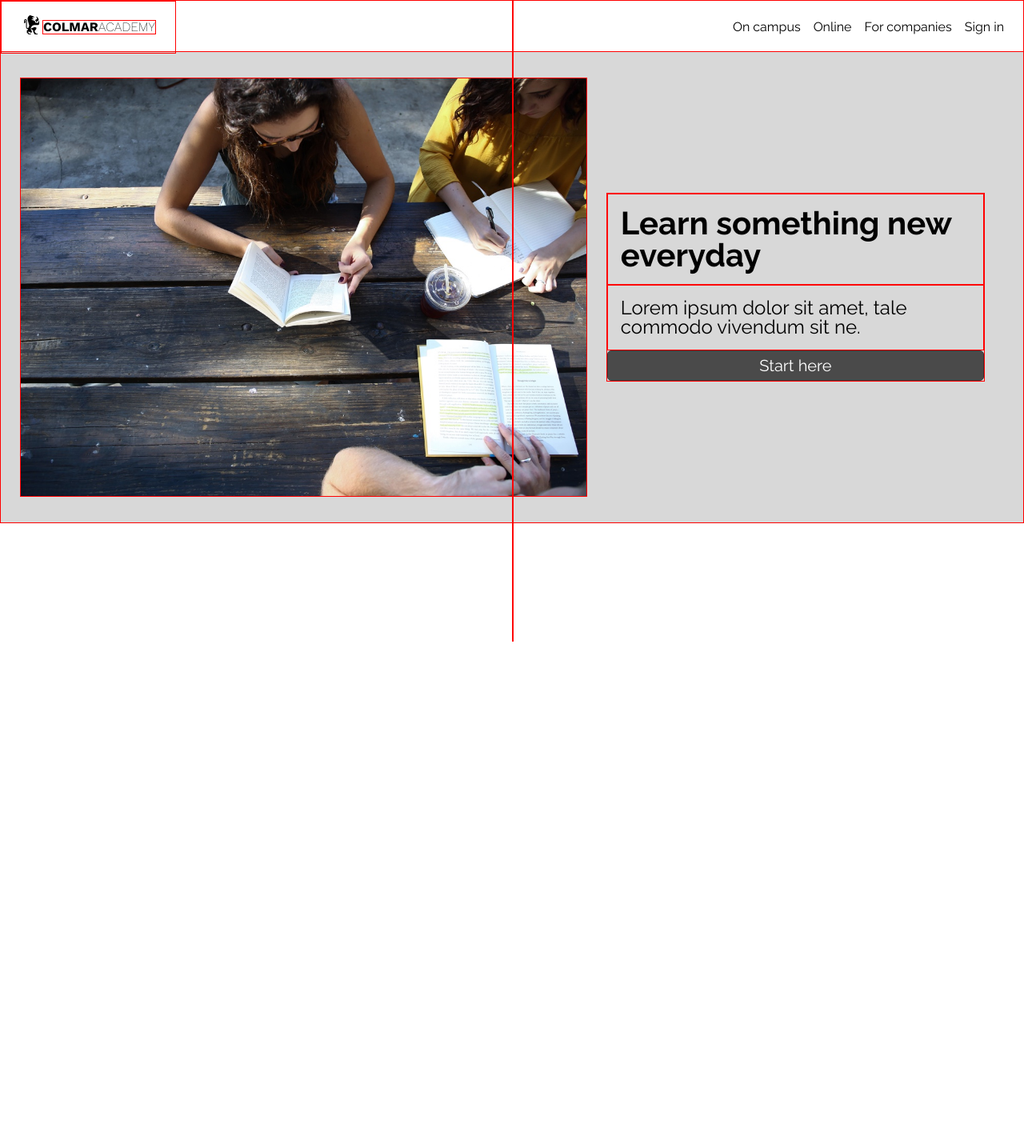
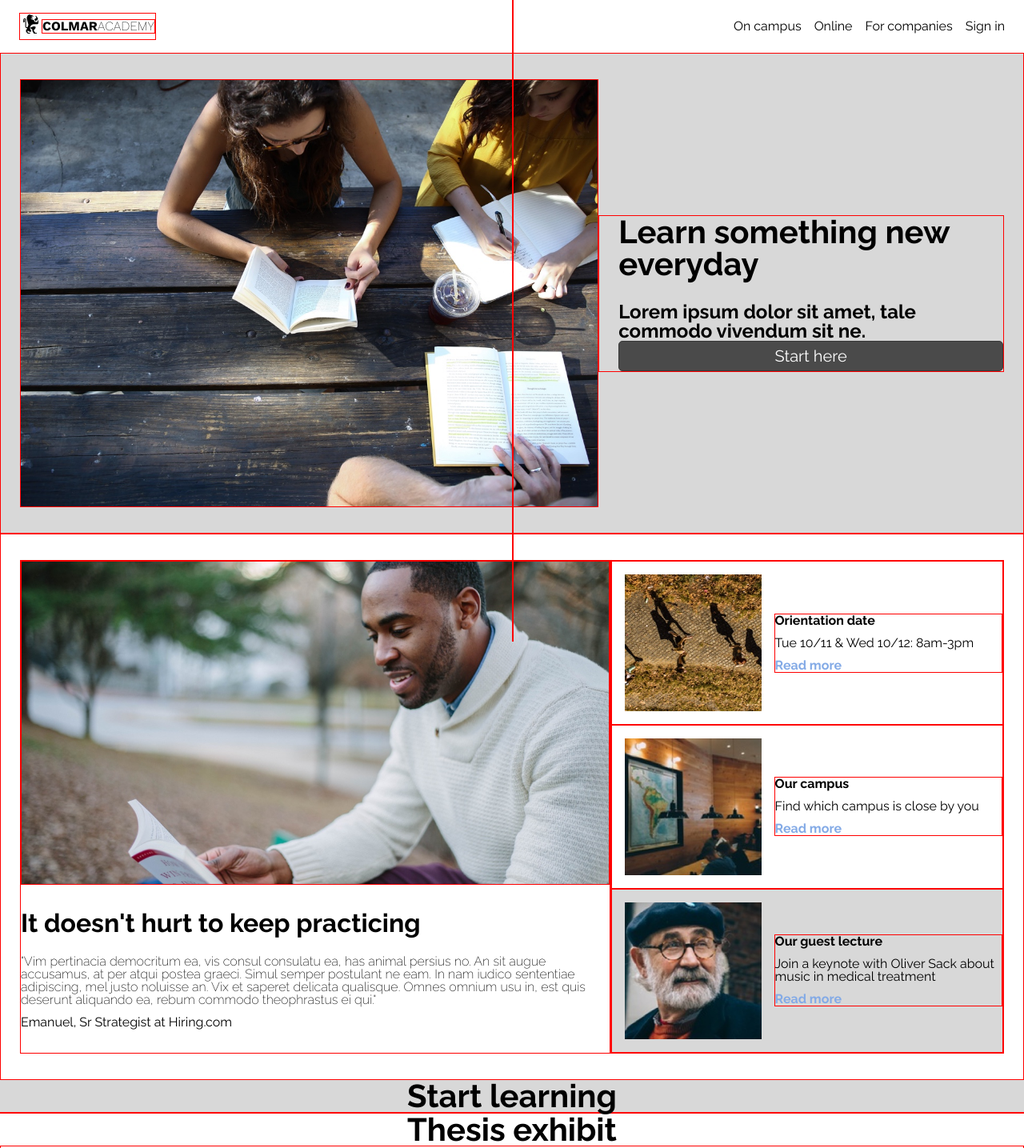
Before and after one commit to jcrumrine/capstone_colmar, a plain HTML site: page index.html in a window 1280 px wide. Shown: the top 1435 px of the page at 80% size. Before the commit the page ends 800 px from the top, so only its background shows below. Drawn offline with nearby package versions, Linux system fonts and the light colour scheme.

Commit message:
Fixed CSS organization and finshed desktop Thesis section.

```diff
--- a/index.html
+++ b/index.html
@@ -18,12 +18,11 @@
   </div>
   <!-- Header -->
   <header>
-    <div class="content">
     <div class="desktop logo">
       <a href="index.html"><img src="resources/images/ic-logo.svg" alt="Colmar Academy logo"></a>
       <div class="logo_text">
-          <h1 class="first">Colmar</h1>
-          <h1 class="last">Academy</h1>
+        <h4>Colmar</h4>
+        <h6>Academy</h6>
       </div>
     </div>
     <nav class="desktop">
@@ -42,22 +41,123 @@
         <li><a href="#"><img src="resources/images/ic-login.svg" alt="person"></a></li>
       </ul>
     </nav>
-    </div>
   </header>
 
   <!-- Banner -->
-  <div class="banner">
-    <div class="image_container">
+  <div class="content_container banner highlight">
+    <div class="image_container left_content">
       <img src="resources/images/banner.jpg" alt="Students studying">
     </div>
 
-    <div class="content">
-<div>      <h1>Learn something new everyday</h1> </div>
-      <div><h3>Lorem ipsum dolor sit amet, tale commodo vivendum sit ne.</h3> </div>
+    <div class="right_content">
+      <h1>Learn something new everyday</h1>
+      <h3>Lorem ipsum dolor sit amet, tale commodo vivendum sit ne.</h3>
       <div class="button">
         Start here
       </div>
     </div>
   </div>
+
+  <!-- Information -->
+  <div class="information content_container">
+    <div class="left_content">
+      <div class="image_container">
+        <img src="resources/images/information-main.jpg" alt="Man reading." />
+      </div>
+      <h2>It doesn't hurt to keep practicing</h2>
+      <h6>
+        "Vim pertinacia democritum ea, vis consul consulatu ea, has animal persius
+        no. An sit augue accusamus, at per atqui postea graeci. Simul semper postulant
+        ne eam. In nam iudico sententiae adipiscing, mel justo noluisse an.
+        Vix et saperet delicata qualisque. Omnes omnium usu in, est quis deserunt
+        aliquando ea, rebum commodo theophrastus ei qui."
+      </h6>
+      <h5>Emanuel, Sr Strategist at Hiring.com</h5>
+    </div>
+
+    <div class="right_content">
+      <div class="article">
+        <img class="article_img" src="resources/images/information-orientation.jpg"
+        alt="People walking on a path">
+        <div class="article_text">
+          <h4>Orientation date</h4>
+          <h5>Tue 10/11 & Wed 10/12: 8am-3pm</h5>
+          <h5 class="read_more">Read more</h5>
+        </div>
+      </div>
+
+      <div class="article">
+        <img class="article_img" src="resources/images/information-campus.jpg"
+        alt="Image of an conference room.">
+        <div class="article_text">
+          <h4>Our campus</h4>
+          <h5>Find which campus is close by you</h5>
+          <h5 class="read_more">Read more</h5>
+        </div>
+      </div>
+
+      <div class="article highlight">
+        <img class="article_img" src="resources/images/information-guest-lecture.jpg"
+        alt="Image of Keynote speaker, Oliver Sack.">
+        <div class="article_text">
+          <h4>Our guest lecture</h4>
+          <h5>Join a keynote with Oliver Sack about music in medical treatment</h5>
+          <h5 class="read_more">Read more</h5>
+        </div>
+      </div>
+
+
+    </div>
+  </div>
+
+  <!-- Learning -->
+  <h1 class="center highlight">Start learning</h1>
+  <div class="grid_container highlight">
+
+
+  </div>
+  <!-- Thesis -->
+  <h1 class="center">Thesis exhibit</h1>
+  <div class="content_container">
+    <div class="left_content">
+      <div class="image_container">
+        <video autoplay>
+          <source src="resources/videos/thesis.mp4" type="video/mp4">
+            Your browser does not support the video tag.
+          </video>
+        </div>
+        <h3>Reimagine urban</h3>
+        <h6>
+          "An sit augue accusamus, at per atqui postea graeci. Simul semper postulant
+          ne eam. In nam iudico sententiae adipiscing, mel justo noluisse an.
+          Vix et saperet delicata qualisque. "
+        </h6>
+      </div>
+
+      <div class="right_content">
+        <div class="article highlight">
+          <img class="article_img" src="resources/images/thesis-fisma.jpg"
+          alt="Person creating a design document">
+          <div class="article_text">
+            <h4>Fisma: Design and Prototype</h4>
+            <h5>Designer showcae of new protype product</h5>
+          </div>
+        </div>
+
+        <div class="article">
+          <img class="article_img" src="resources/images/thesis-now-and-then.jpg"
+          alt="Image of city skyline">
+          <div class="article_text">
+            <h4>Now and then</h4>
+            <h5>Research study about New York</h5>
+          </div>
+        </div>
+      </div>
+    </div>
+
+
+
+
+    <!-- Footer -->
   </body>
   </html>
--- a/resources/css/style.css
+++ b/resources/css/style.css
@@ -14,28 +14,119 @@ html {
   font-size: 16px;
 }
 
+h1 {
+  font-size: 2.5rem;
+  font-weight: 700;
+}
+
+h2 {
+  font-size: 2rem;
+  font-weight: 700;
+}
+
+h3 {
+  font-size: 1.5rem;
+  font-weight: 700;
+}
+
+h4 {
+  font-size: 1rem;
+  font-weight: 700;
+}
+
+h5 {
+  font-size: 1rem;
+  font-weight: 400;
+}
+
+h6 {
+  font-size: 1rem;
+  font-weight: 200;
+}
+
 .image_container {
   overflow: hidden;
 }
 
-.image_container img {
+.image_container img, .image_container video {
   display: block;
   height: auto;
-  max-width: 100%
+  max-width: 100%;
+}
+
+.read_more {
+  font-weight: 700;
+  color: #83AAE6
+}
+
+.content_container {
+  display: flex;
+  padding: 2rem 1.5rem;
+}
+
+.content_container h1 {
+  padding-top: 0rem;
+}
+
+.content_container h2 {
+  padding-top: 2rem;
+}
+
+.content_container h3 {
+  padding-top: 1.75rem;
+}
+
+.content_container h4 {
+  padding-top: 1.25
+}
+.content_container h5 {
+  padding-top: .75rem;
+}
+.content_container h6 {
+  padding-top: 1.5rem;
+}
+
+.left_content {
+display: block;
+width: 60%;
+
+}
+
+.right_content {
+display: block;
+width: 40%;
+}
+
+.article {
+  display: flex;
+}
+
+.article_img {
+  display: block;
+  width: 35%;
+  height: 100%;
+  padding: 1rem;
+}
+
+.article_text {
+  display: block;
+  width: 65%;
+  margin: auto 0;
+}
+
+.highlight {
+  background-color: #d8d8d8;
+}
+
+.center {
+  text-align: center;
 }
 
 /* Header */
 header {
-  width: 100%;
-  height: 4rem;
-}
-
-header .desktop {
+  max-width: 100%;
   padding: 1rem 1.5rem;
-}
-header .content {
   display: flex;
-
   align-items: center;
   justify-content: space-between;
 }
@@ -50,14 +141,6 @@ header .logo_text {
   display: flex;
   font-family: "Work Sans", Ariel, sans-serif;
   text-transform: uppercase;
-}
-
-header .logo_text .first {
-  font-weight: 700;
-}
-
-header .logo_text .last {
-  font-weight: 200;
 }
 
 header nav {
@@ -87,11 +170,9 @@ header .mobile {
   }
 
   /* Modile friendly stylization */
-
   header .mobile {
     display: block;
     width: 100%;
-    height: 4rem;
     padding: 0;
   }
 
@@ -100,38 +181,13 @@ header .mobile {
     justify-content: space-around;
     align-items: center;
     width: 100%;
-    height: 2rem;
-    padding: 1rem 0;
   }
 }
 
 /* Banner */
-.banner {
-  display: flex;
-  background-color: #d8d8d8;
-  padding: 2rem 1.5rem;
-}
-
-.banner .image_container {
-  display: inline-block;
-  width: 60%;
-}
-
-.banner .content {
-  margin: auto 1.5rem;
-  display: inline-block;
-  width: 40%;
-}
-
-.banner h1 {
-  font-weight: 700;
-  font-size: 2.5rem;
-  padding: 1rem;
-}
-
-.banner h3 {
-  font-size: 1.5rem;
-  padding: 1rem;
+.banner .right_content {
+  margin: auto 0;
+  padding-left: 1.5rem;
 }
 
 .button {
@@ -142,49 +198,13 @@ header .mobile {
   text-align: center;
   font-size: 1.25rem;
   border: 1px solid #393939;
+}
+
+@media only screen and (max-width: 780px) {
 
 }
 
-@media only screen and (max-width: 780px) {
-  .banner {
-    flex-direction: column;
-    padding: 0;
-  }
-
-  .banner .image_container {
-    display: block;
-    width: 100%
-  }
-
-  .banner .content {
-    display: block;
-    width: auto;
-    margin: 0;
-    padding: 2rem 1rem;
-  }
-
-  .banner h1 {
-    padding: 0 0 2rem 0;
-  }
-
-  .banner h3 {
-    padding: 0 0 1.5rem 0;
-  }
-
-}
-
-
-
-
-
-
-
-
-
-
-
-
-
+/* Information */
 
 
 
```
Lines whose indentation alone changed are shown as unchanged.
